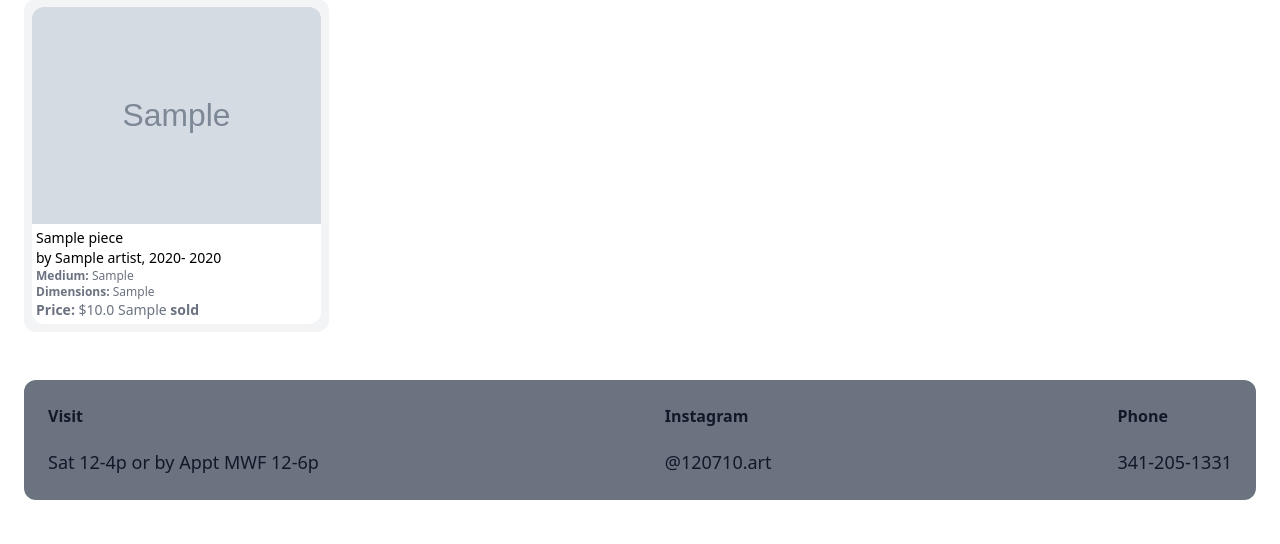
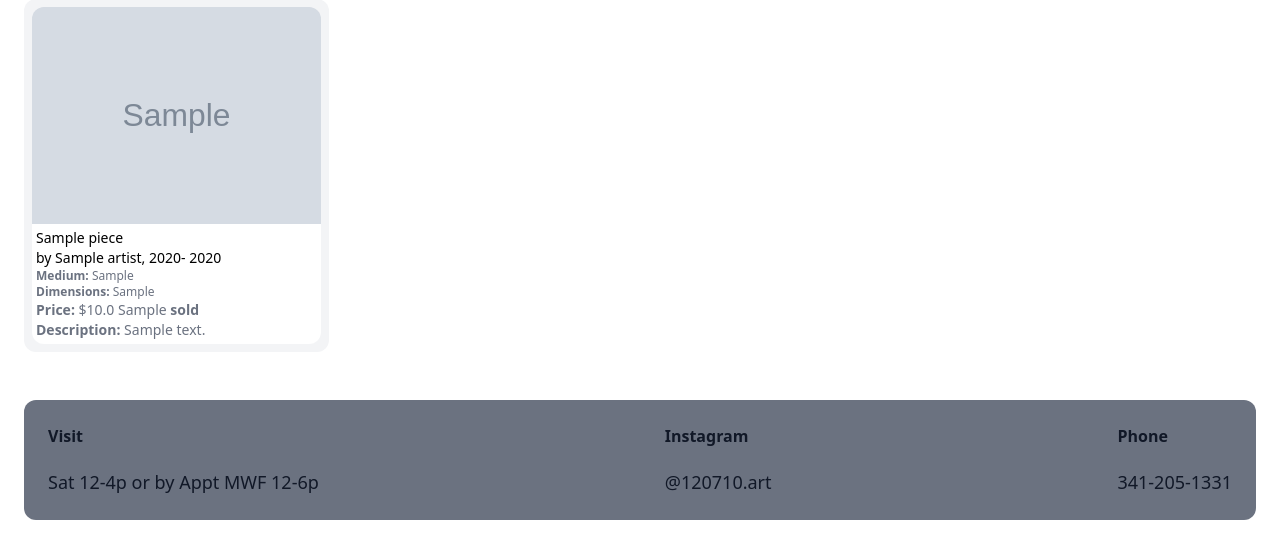
Before and after one commit to jackbackrack/120710-django, a Django app: page /pieces/shows/pieces/shows/1/ in a window 1280 px wide. Shown: the part 450-994 px from the top of the page. Before the commit the page ends 950 px from the top, so only its background shows below. Run offline with Django 4.2, Linux system fonts and the light colour scheme; tables that the repository leaves empty hold one stand-in row (values such as "Sample post"); grey boxes marked "Sample" are stand-in pictures; some libraries are stand-ins or nearby versions.

Commit message:
improve details

```diff
--- a/piece/templates/piece/show_detail.html
+++ b/piece/templates/piece/show_detail.html
@@ -42,6 +42,11 @@
             <strong>sold</strong>
             {% endif %}
           </p>
+          {% if piece.description %}
+          <p class="text-gray-500 text-sm"><strong>Description:</strong>
+            {{ piece.description }}
+          </p>
+          {% endif %}
         </div>
       </a>
     </div>
```
